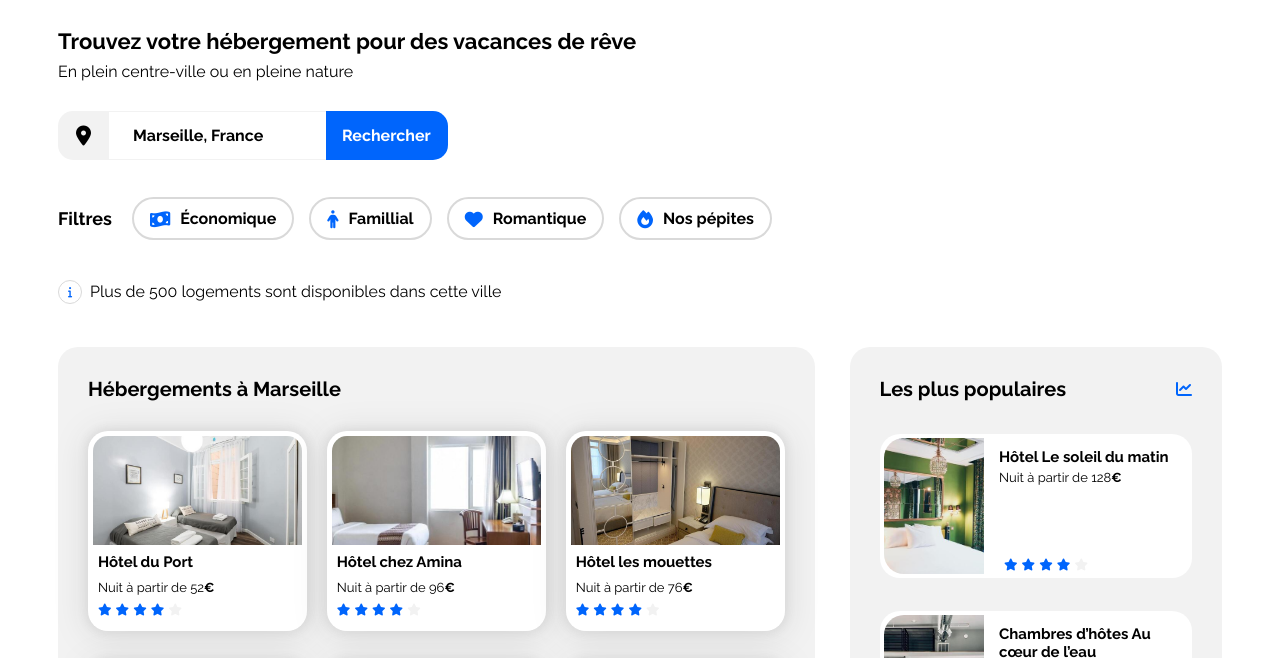
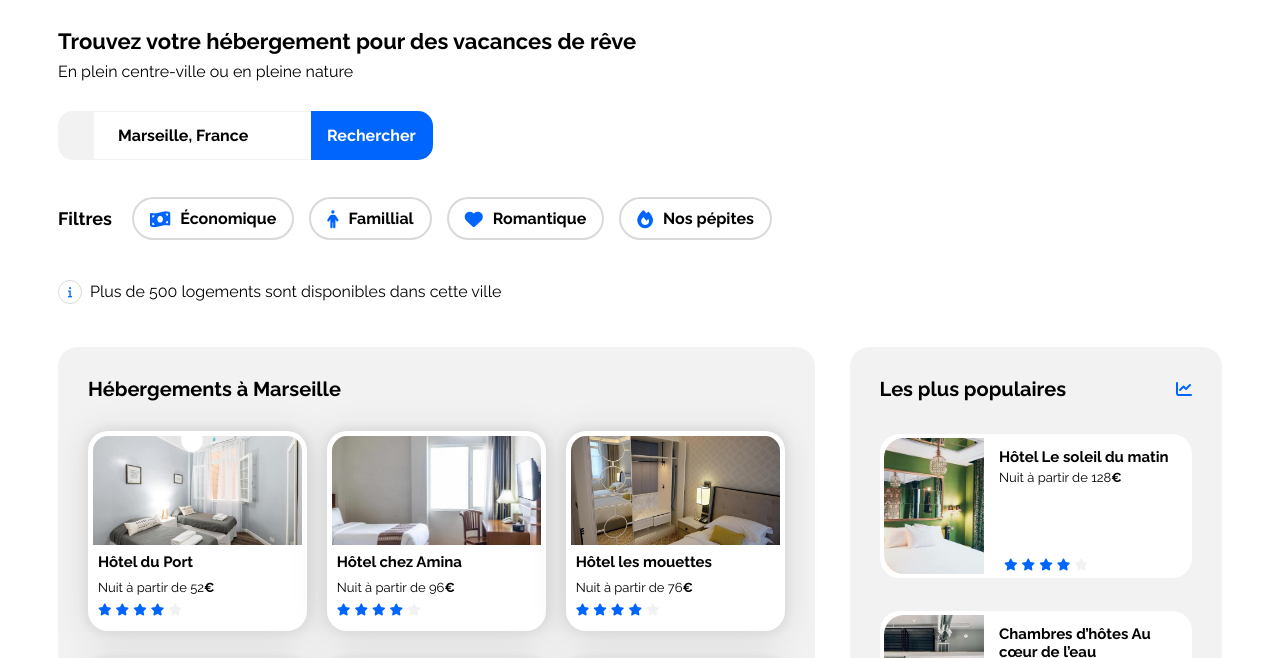
Before and after one commit to Abdel92000/Site-Web-d-Agence-de-Voyage, a plain HTML site: page index.html in a window 1280 px wide. Shown: the part 66-724 px from the top of the page. Drawn offline with Linux system fonts and the light colour scheme.

Commit message:
ajout del'index

```diff
--- a/index.html
+++ b/index.html
@@ -51,7 +51,7 @@
             <div class="barre-rechercher" id="Rechercher">
                 <form class="formulaire">
                     <div class="container-img-loc">
-                        <i class="fa-solid fa-location-dot"></i>
+
 
                     </div>
                     <input type="text" name="ville" class="input-form" placeholder="Marseille, France">
```
